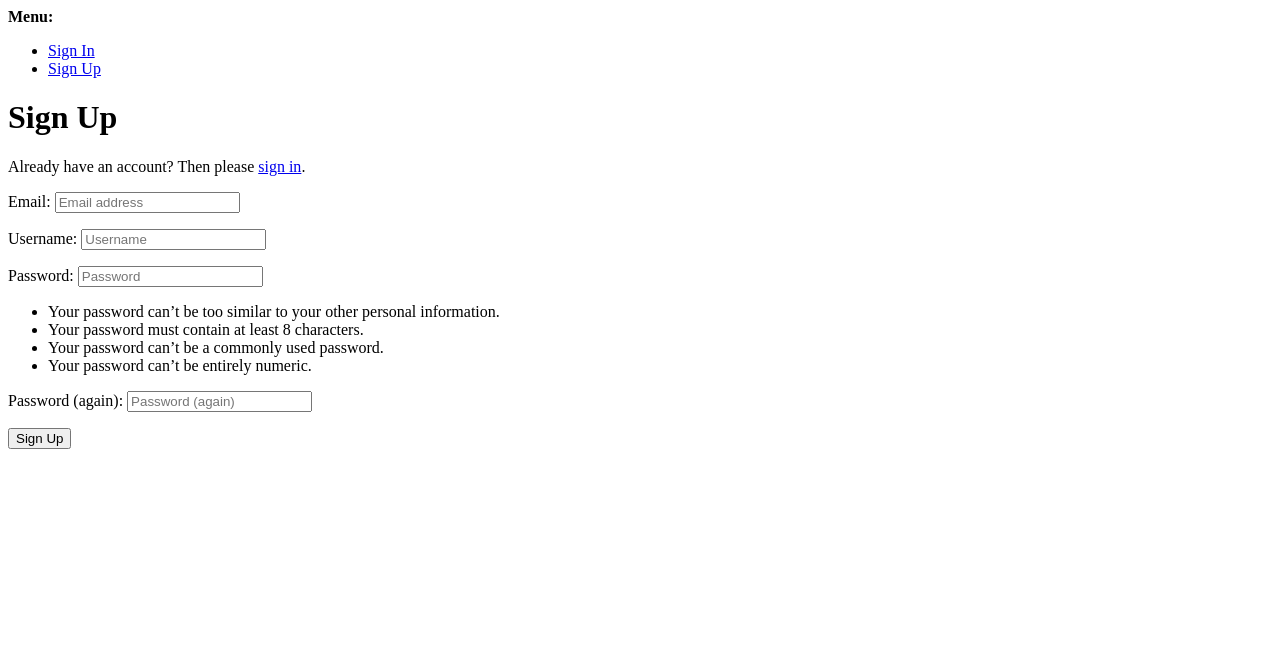
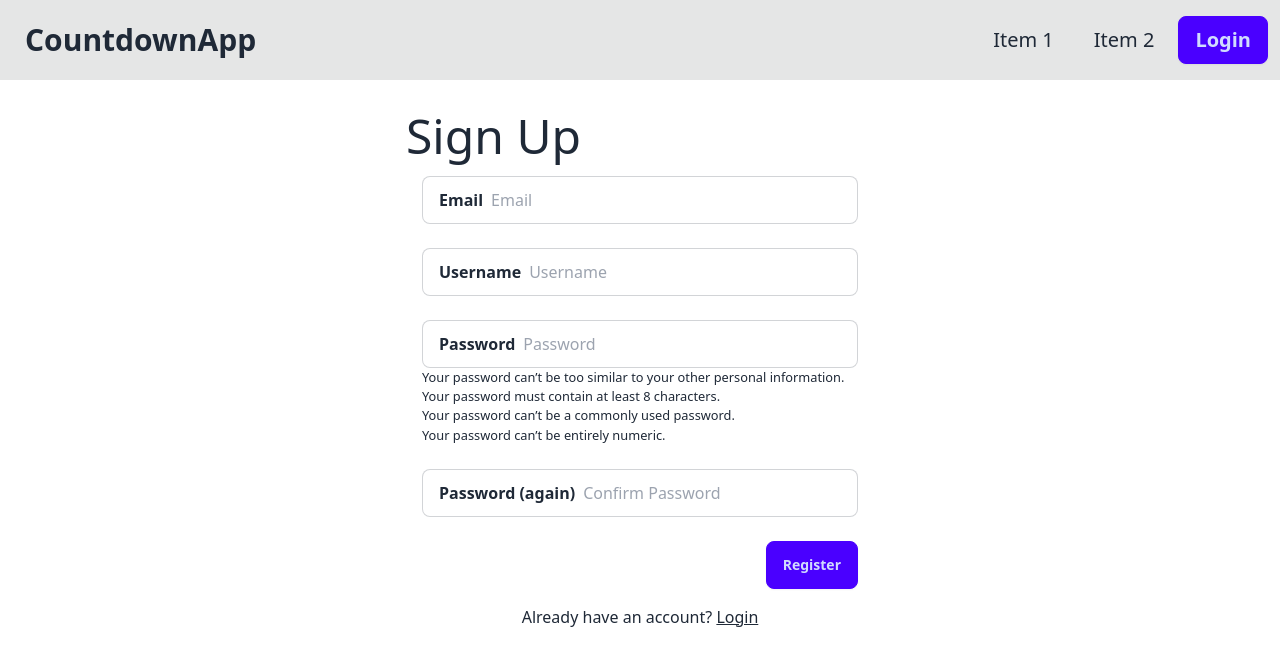
Before and after one commit to matthew-talamantes/CountDownApp, a Django app: page /accounts/signup/ in a window 1280 px wide. Shown: the top 666 px of the page. Run offline with Django 4.2, Linux system fonts and the light colour scheme; parts of the project's set-up code (start-up, migrations or seed data) failed here and were passed over; some libraries are stand-ins or nearby versions.

Commit message:
So many updates and fixes

```diff
--- a/backend/countdown/countdown/settings.py
+++ b/backend/countdown/countdown/settings.py
@@ -175,6 +175,7 @@ ACCOUNT_UNIQUE_EMAIL = True
 ACCOUNT_AUTHENTICATED_LOGIN_REDIRECTS = True
 ACCOUNT_FORMS = {
     'login': 'myuser.forms.CustomLoginForm',
+    'signup': 'myuser.forms.CustomSignupForm',
 }
 
 # Rest framework settings
--- a/backend/countdown/myuser/forms.py
+++ b/backend/countdown/myuser/forms.py
@@ -1,8 +1,16 @@
 from django import forms
-from allauth.account.forms import LoginForm
+from allauth.account.forms import LoginForm, SignupForm
 
 class CustomLoginForm(LoginForm):
     def __init__(self, *args, **kwargs):
         super().__init__(*args, **kwargs)
         self.fields['login'].widget = forms.TextInput(attrs={'class': 'grow', 'placeholder': 'Username or Email'})
         self.fields['password'].widget = forms.PasswordInput(attrs={'class': 'grow', 'placeholder': 'Password'})
+
+class CustomSignupForm(SignupForm):
+    def __init__(self, *args, **kwargs):
+        super().__init__(*args, **kwargs)
+        self.fields['username'].widget = forms.TextInput(attrs={'class': 'grow', 'placeholder': 'Username'})
+        self.fields['email'].widget = forms.EmailInput(attrs={'class': 'grow', 'placeholder': 'Email'})
+        self.fields['password1'].widget = forms.PasswordInput(attrs={'class': 'grow', 'placeholder': 'Password'})
+        self.fields['password2'].widget = forms.PasswordInput(attrs={'class': 'grow', 'placeholder': 'Confirm Password'})
--- /dev/null
+++ b/backend/countdown/templates/account/signup.html
@@ -0,0 +1,20 @@
+{% extends 'counts/base.html' %}
+
+{% block content %}
+<section class="container mx-auto mt-8 px-4 max-w-[500px]">
+    <h1 class="text-5xl my-2">Sign Up</h1>
+    <article class="container mx-auto sm:px-4">
+        <form method="POST">
+            {% csrf_token %}
+            {{ form }}
+            <div class="flex flex-row justify-end">
+                <button class="btn btn-primary mt-2" type="submit">Register</button>
+            </div>
+        </form>
+    </article>
+    <article class="container mx-auto sm:px-4 mt-4">
+        <p class="text-center">Already have an account? <a class="underline" href="{% url 'account_login' %}">Login</a>
+        </p>
+    </article>
+</section>
+{% endblock content %}
--- a/backend/countdown/templates/counts/base.html
+++ b/backend/countdown/templates/counts/base.html
@@ -35,14 +35,19 @@
                     :class="windowWidth < 1024 ? 'menu menu-md dropdown-content mt-3 z-[1] p-2 shadow bg-base-200 rounded-box w-52' : 'menu menu-horizontal px-1 flex justify-end items-center gap-2'">
                     <li class="text-xl"><a>Item 1</a></li>
                     <li class="text-xl"><a>Item 2</a></li>
+                    {% if user.is_authenticated %}
+                    <li class="text-xl"><a class="btn btn-primary text-xl" href="{% url 'account_logout' %}">Logout</a>
+                    </li>
+                    {% else %}
                     <li class="text-xl"><a class="btn btn-primary text-xl" href="{% url 'account_login' %}">Login</a>
                     </li>
+                    {% endif %}
                 </ul>
             </div>
         </div>
     </header>
     {% if messages %}
-    <section class="md: container px-6 mx-auto">
+    <section class="md: container px-6 my-6 mx-auto">
         {% for message in messages %}
         <div class="alert alert-{{ message.tags }} my-2">
             <span>{{ message }}</span>
--- a/backend/countdown/templates/counts/form_template.html
+++ b/backend/countdown/templates/counts/form_template.html
@@ -13,7 +13,8 @@
     {% for field in form %}
     <div class="">
         {{ field.errors }}
-        <label class="input input-bordered flex items-center gap-2" for="{{ field.id_for_label}}">
+        <label class="input input-bordered flex items-center gap-2{% if field.errors %} input-error{% endif %}"
+            for="{{ field.id_for_label}}">
             <span class="font-semibold">{{ field.label }}</span>
             {{ field }}
         </label>
--- a/backend/countdown/theme/static/css/dist/styles.css
+++ b/backend/countdown/theme/static/css/dist/styles.css
@@ -1603,15 +1683,30 @@ html {
   z-index: 1;
 }
 
-.float-end {
-  float: inline-end;
-}
-
 .mx-auto {
   margin-left: auto;
   margin-right: auto;
 }
 
+.my-2 {
+  margin-top: 0.5rem;
+  margin-bottom: 0.5rem;
+}
+
+.my-4 {
+  margin-top: 1rem;
+  margin-bottom: 1rem;
+}
+
+.my-6 {
+  margin-top: 1.5rem;
+  margin-bottom: 1.5rem;
+}
+
+.mt-2 {
+  margin-top: 0.5rem;
+}
+
 .mt-3 {
   margin-top: 0.75rem;
 }
@@ -1624,10 +1719,6 @@ html {
   margin-top: 2rem;
 }
 
-.mt-2 {
-  margin-top: 0.5rem;
-}
-
 .block {
   display: block;
 }
@@ -1658,6 +1749,14 @@ html {
 
 .max-w-\[500px\] {
   max-width: 500px;
+}
+
+.shrink-0 {
+  flex-shrink: 0;
+}
+
+.grow {
+  flex-grow: 1;
 }
 
 .flex-row {
@@ -1733,6 +1832,11 @@ html {
   padding-right: 1rem;
 }
 
+.px-6 {
+  padding-left: 1.5rem;
+  padding-right: 1.5rem;
+}
+
 .text-center {
   text-align: center;
 }
@@ -1788,6 +1887,42 @@ html {
   box-shadow: var(--tw-ring-offset-shadow, 0 0 #0000), var(--tw-ring-shadow, 0 0 #0000), var(--tw-shadow);
 }
 
+@media (min-width: 768px) {
+  .md\:container {
+    width: 100%;
+  }
+
+  @media (min-width: 640px) {
+    .md\:container {
+      max-width: 640px;
+    }
+  }
+
+  @media (min-width: 768px) {
+    .md\:container {
+      max-width: 768px;
+    }
+  }
+
+  @media (min-width: 1024px) {
+    .md\:container {
+      max-width: 1024px;
+    }
+  }
+
+  @media (min-width: 1280px) {
+    .md\:container {
+      max-width: 1280px;
+    }
+  }
+
+  @media (min-width: 1536px) {
+    .md\:container {
+      max-width: 1536px;
+    }
+  }
+}
+
 @media (min-width: 640px) {
   .sm\:px-4 {
     padding-left: 1rem;
```
Also changed, not shown: other parts of backend/countdown/theme/static/css/dist/styles.css (+80 -5 lines), backend/countdown/theme/static_src/tailwind.config.js (+7 -1 lines).
